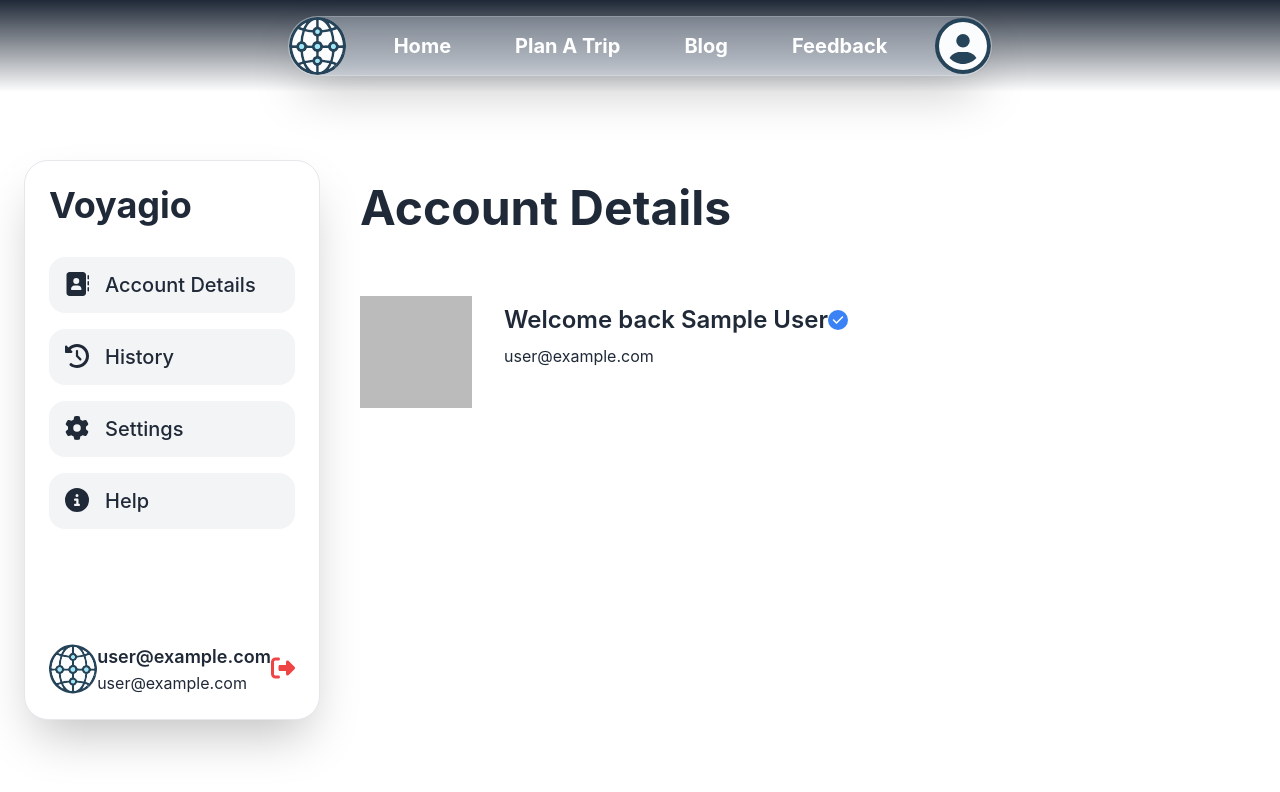
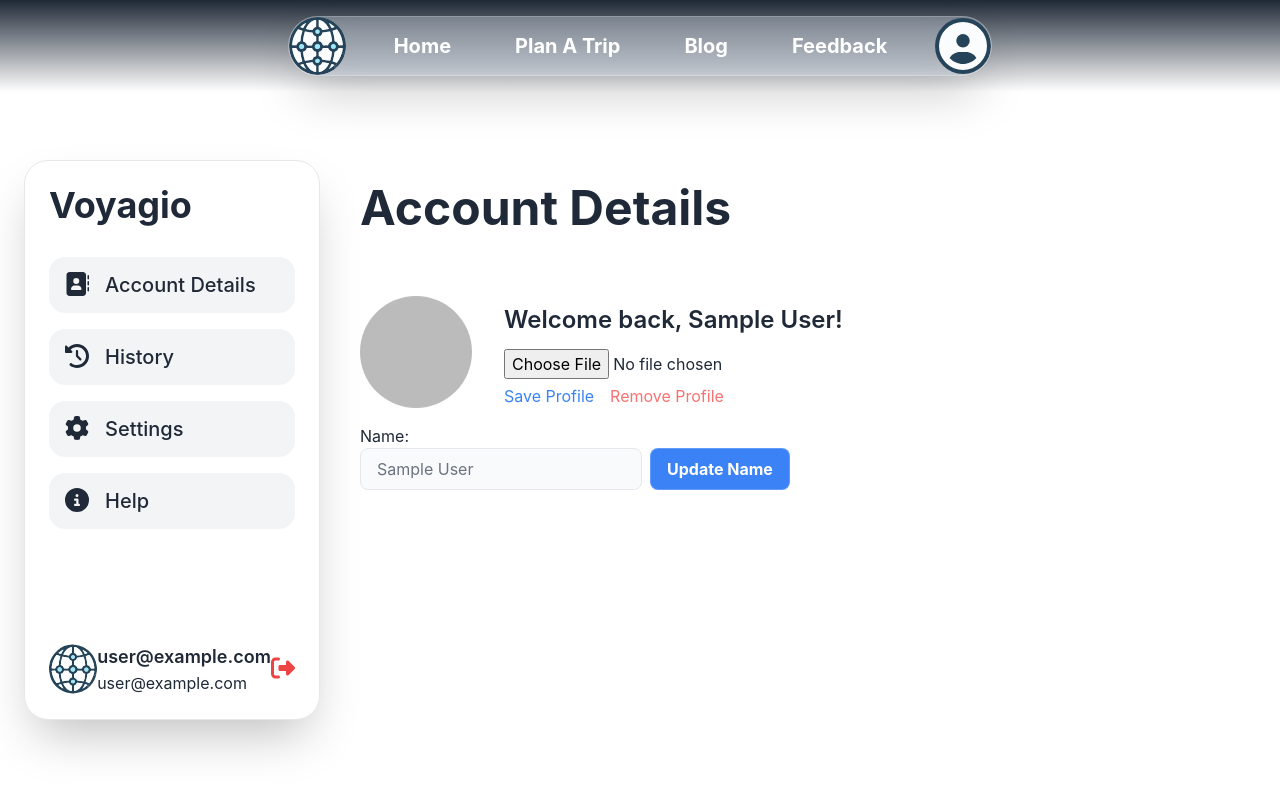
Before and after one commit to szilrdmate/voyagio, a React (Vite) app: page /account in a window 1280 px wide. Shown: the top 792 px of the page. Built offline with nearby package versions, Linux system fonts and the light colour scheme; no server answers; sample sign-in values are in the browser's storage.

Commit message:
FIxed delete profile pic

```diff
--- a/package.json
+++ b/package.json
@@ -19,6 +19,7 @@
     "@reduxjs/toolkit": "^2.0.1",
     "@types/mapbox-gl": "^2.7.19",
     "@types/react-router-dom": "^5.3.3",
+    "@types/uuid": "^9.0.7",
     "axios": "^1.6.5",
     "firebase": "^10.7.2",
     "mapbox-gl": "^3.0.1",
@@ -27,7 +28,8 @@
     "react-dom": "^18.2.0",
     "react-query": "^3.39.3",
     "react-responsive": "^9.0.2",
-    "react-router-dom": "^6.21.1"
+    "react-router-dom": "^6.21.1",
+    "uuid": "^9.0.1"
   },
   "devDependencies": {
     "@types/mapbox__mapbox-sdk": "^0.14.0",
--- a/src/components/AccountDetails.tsx
+++ b/src/components/AccountDetails.tsx
@@ -1,41 +1,98 @@
-import React from "react";
+import React, { useState } from "react";
 import { UserAuth } from "../context/AuthContext";
-import { FontAwesomeIcon } from "@fortawesome/react-fontawesome";
-import { faCheck } from "@fortawesome/free-solid-svg-icons";
+import { uploadProfilePicture, deleteProfilePicture } from "../utils/firebaseStorageFunctions";
 
 const AccountDetails: React.FC = () => {
-  const { user } = UserAuth();
+	const { user, updateUser } = UserAuth();
+	const [displayName, setDisplayName] = useState(user?.displayName || "");
+	const [profilePic, setProfilePic] = useState<File | null>(null);
+
+	const handleNameChange = async () => {
+		await updateUser({ displayName });
+	};
+
+	const handleProfilePicChange = (e: React.ChangeEvent<HTMLInputElement>) => {
+		const file = e.target.files?.[0] as File;
+		if (file) {
+			setProfilePic(file);
+		}
+	};
+
+	const handleProfilePicSave = async () => {
+		if (profilePic) {
+			const url = await uploadProfilePicture(profilePic);
+			await updateUser({ photoURL: url });
+			setProfilePic(null);
+		}
+	};
+
+	const extractFilePathFromURL = (url: string) => {
+		try {
+			const urlObj = new URL(url);
+			// Extracting the part after '/o/'
+			const basePath = "/o/";
+			const startIndex = urlObj.pathname.indexOf(basePath);
+			if (startIndex !== -1) {
+				const encodedPath = urlObj.pathname.substring(startIndex + basePath.length);
+				const decodedPath = decodeURIComponent(encodedPath);
+				return decodedPath;
+			}
+			throw new Error("File path could not be extracted from URL.");
+		} catch (error) {
+			console.error("Error extracting file path from URL:", error);
+			return null;
+		}
+	};
+
+	const handleRemoveProfilePic = async () => {
+		if (user?.photoURL) {
+			const filePath = extractFilePathFromURL(user.photoURL);
+			console.log("Extracted filePath:", filePath);
+
+			if (filePath) {
+				try {
+					await deleteProfilePicture(filePath);
+					await updateUser({ photoURL: undefined });
+				} catch (error) {
+					console.error("Error removing profile picture:", error);
+				}
+			} else {
+				console.error("Failed to extract file path.");
+			}
+		}
+	};
 
 	return (
 		<div>
-      <h2 className="mb-16 text-5xl font-bold text-gray-800">
-        Account Details
-      </h2>
-      <div className="flex w-full space-x-8">
+			<h2 className="mb-16 text-5xl font-bold text-gray-800">Account Details</h2>
+			<div className="mb-4 flex w-full space-x-8">
 				{user?.photoURL ? (
-          <img
-            className="h-28 w-28 bg-gray-300"
-            src={user?.photoURL}
-            alt="Profile"
-          />
+					<div className="select-none">
+						<img src={user.photoURL} className="h-28 w-28 rounded-full" />
+					</div>
 				) : (
-          <div className="mb-4 h-28 w-28 rounded-full bg-gray-300"></div>
+					<div className="h-28 w-28 rounded-full bg-gray-200"></div>
 				)}
-        <div className="flex flex-col pt-2">
-          <p className="mb-2 text-2xl font-semibold text-gray-800">
-            Welcome back {user?.displayName || null}
-            <span className="text-base font-normal">
-              {user?.emailVerified ? (
-                <FontAwesomeIcon
-                  className="h-3 w-3 rounded-full bg-blue-500 p-1 text-base text-white"
-                  icon={faCheck}
-                />
-              ) : (
-                ""
-              )}
-            </span>
-          </p>
-          <p>{user?.email}</p>
+				<div className="flex flex-col justify-between pt-2">
+					<p className="mb-2 text-2xl font-semibold text-gray-800">{user?.displayName ? `Welcome back, ${user.displayName}!` : "Welcome back!"}</p>
+					<input id="profilePic" type="file" onChange={handleProfilePicChange} />
+					<div className="space-x-4">
+						<button className="text-blue-500" onClick={handleProfilePicSave}>
+							Save Profile
+						</button>
+						<button className="text-red-400" onClick={handleRemoveProfilePic}>
+							Remove Profile
+						</button>
+					</div>
+				</div>
+			</div>
+			<div className="flex flex-col">
+				<h4>Name:</h4>
+				<div className="flex space-x-2">
+					<input id="displayName" className="rounded-lg border border-gray-200 bg-gray-50 px-4 py-2 text-gray-500 transition-colors duration-150 focus:text-gray-800 focus:outline-none" type="text" value={displayName} onChange={(e) => setDisplayName(e.target.value)} />
+					<button className="button bg-blue-500 text-white" onClick={handleNameChange}>
+						Update Name
+					</button>
 				</div>
 			</div>
 		</div>
--- a/src/context/AuthContext.tsx
+++ b/src/context/AuthContext.tsx
@@ -1,19 +1,6 @@
 // src/context/AuthContext.tsx
-import {
-  createContext,
-  useContext,
-  useEffect,
-  useState,
-  ReactNode,
-} from "react";
-import {
-  UserCredential,
-  User,
-  createUserWithEmailAndPassword,
-  signInWithEmailAndPassword,
-  signOut,
-  onAuthStateChanged,
-} from "firebase/auth";
+import { createContext, useContext, useEffect, useState, ReactNode } from "react";
+import { UserCredential, User, createUserWithEmailAndPassword, signInWithEmailAndPassword, signOut, onAuthStateChanged, updateProfile } from "firebase/auth";
 import { auth } from "../utils/firebaseConfig";
 
 type AuthContextType = {
@@ -25,6 +12,7 @@ type AuthContextType = {
 	logout: () => Promise<void>;
 	clearError: () => void;
 	setError: React.Dispatch<React.SetStateAction<string | null>>;
+	updateUser: (userUpdates: { displayName?: string; photoURL?: string }) => Promise<void>;
 };
 
 // Provide a default value for the context
@@ -43,6 +31,9 @@ const defaultAuthContext: AuthContextType = {
 	},
 	setError: () => {},
 	clearError: () => {},
+	updateUser: async () => {
+		throw new Error("updateUser function not implemented");
+	},
 };
 
 const UserContext = createContext<AuthContextType>(defaultAuthContext);
@@ -72,6 +63,13 @@ export const AuthContextProvider = ({ children }: AuthContextProviderProps) => {
 		setError(null);
 	};
 
+	const updateUser = async (userUpdates: { displayName?: string; photoURL?: string }) => {
+		if (user) {
+			await updateProfile(user, userUpdates);
+			setUser(await auth.currentUser); // Refresh user data
+		}
+	};
+
 	useEffect(() => {
 		const unsubscribe = onAuthStateChanged(auth, (currentUser) => {
 			setUser(currentUser);
@@ -93,6 +91,7 @@ export const AuthContextProvider = ({ children }: AuthContextProviderProps) => {
 				error,
 				clearError,
 				setError,
+				updateUser,
 			}}
 		>
 			{children}
--- a/src/utils/firebaseConfig.ts
+++ b/src/utils/firebaseConfig.ts
@@ -4,6 +4,7 @@ import { initializeApp } from "firebase/app";
 import { getAnalytics } from "firebase/analytics";
 import { getAuth } from 'firebase/auth'
 import { getFirestore } from 'firebase/firestore'
+import { getStorage } from "firebase/storage";
 
 // Your web app's Firebase configuration
 // For Firebase JS SDK v7.20.0 and later, measurementId is optional
@@ -22,3 +23,4 @@ const app = initializeApp(firebaseConfig);
 export const analytics = getAnalytics(app);
 export const auth = getAuth(app);
 export const db = getFirestore(app);
+export const storage = getStorage(app);
--- /dev/null
+++ b/src/utils/firebaseStorageFunctions.ts
@@ -0,0 +1,17 @@
+// src/utils/firebaseStorageFunctions.ts
+import { ref, uploadBytes, getDownloadURL, deleteObject } from 'firebase/storage';
+import { storage } from './firebaseConfig';
+import { v4 as uuidv4 } from 'uuid';
+
+export const uploadProfilePicture = async (file: File): Promise<string> => {
+  const fileExtension = file.name.split('.').pop();
+  const uniqueFileName = `${uuidv4()}.${fileExtension}`; // Unique filename
+  const storageRef = ref(storage, `profile_pictures/${uniqueFileName}`);
+  await uploadBytes(storageRef, file);
+  return getDownloadURL(storageRef);
+};
+
+export const deleteProfilePicture = async (filePath: string) => {
+  const storageRef = ref(storage, filePath);
+  await deleteObject(storageRef);
+};
```
Also changed, not shown: src/components/Itinerary.tsx (+25 -134 lines), src/utils/firebaseStorage.ts (deleted), 2 other files (tests, documents, lock files or other folders). Lines whose indentation alone changed are shown as unchanged.
